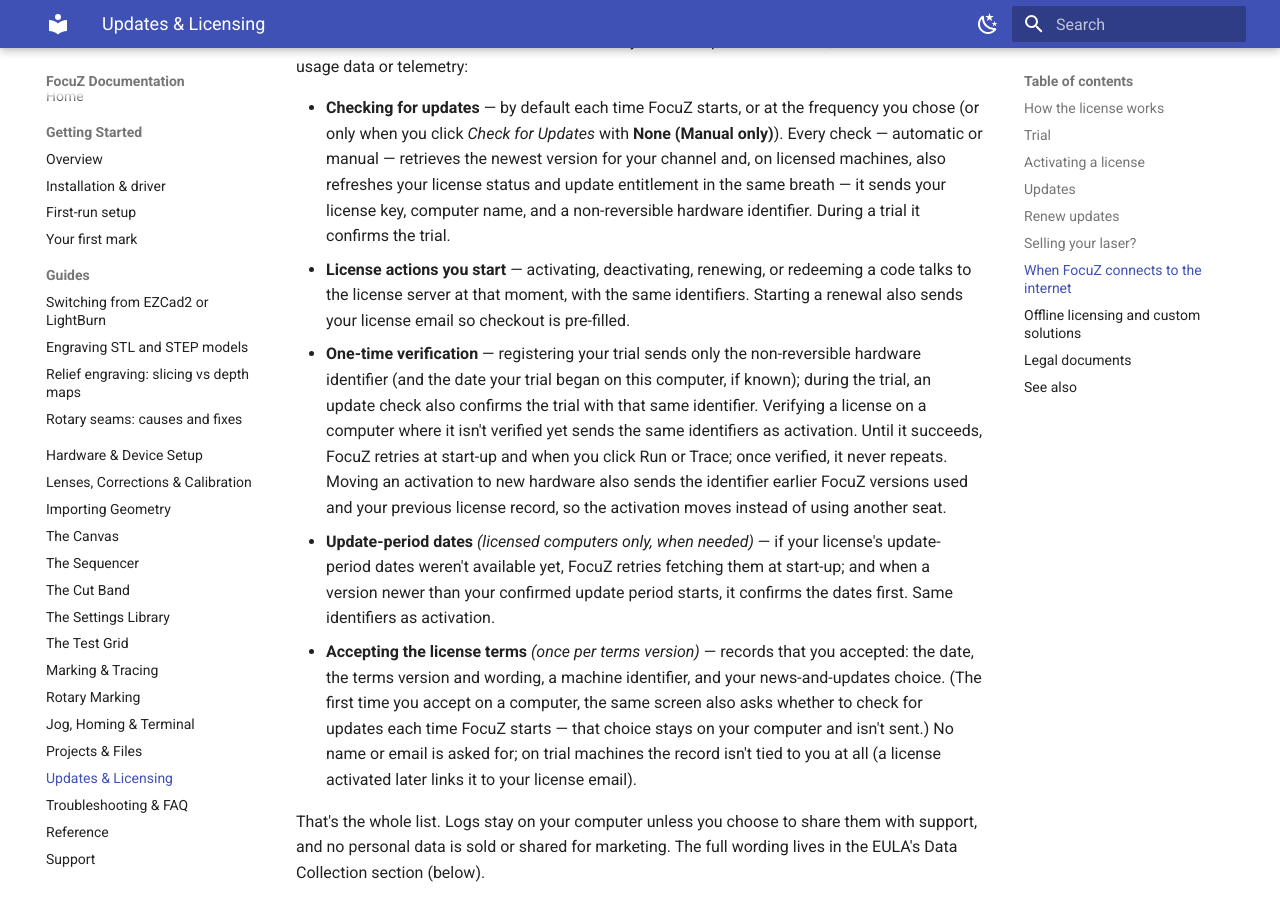
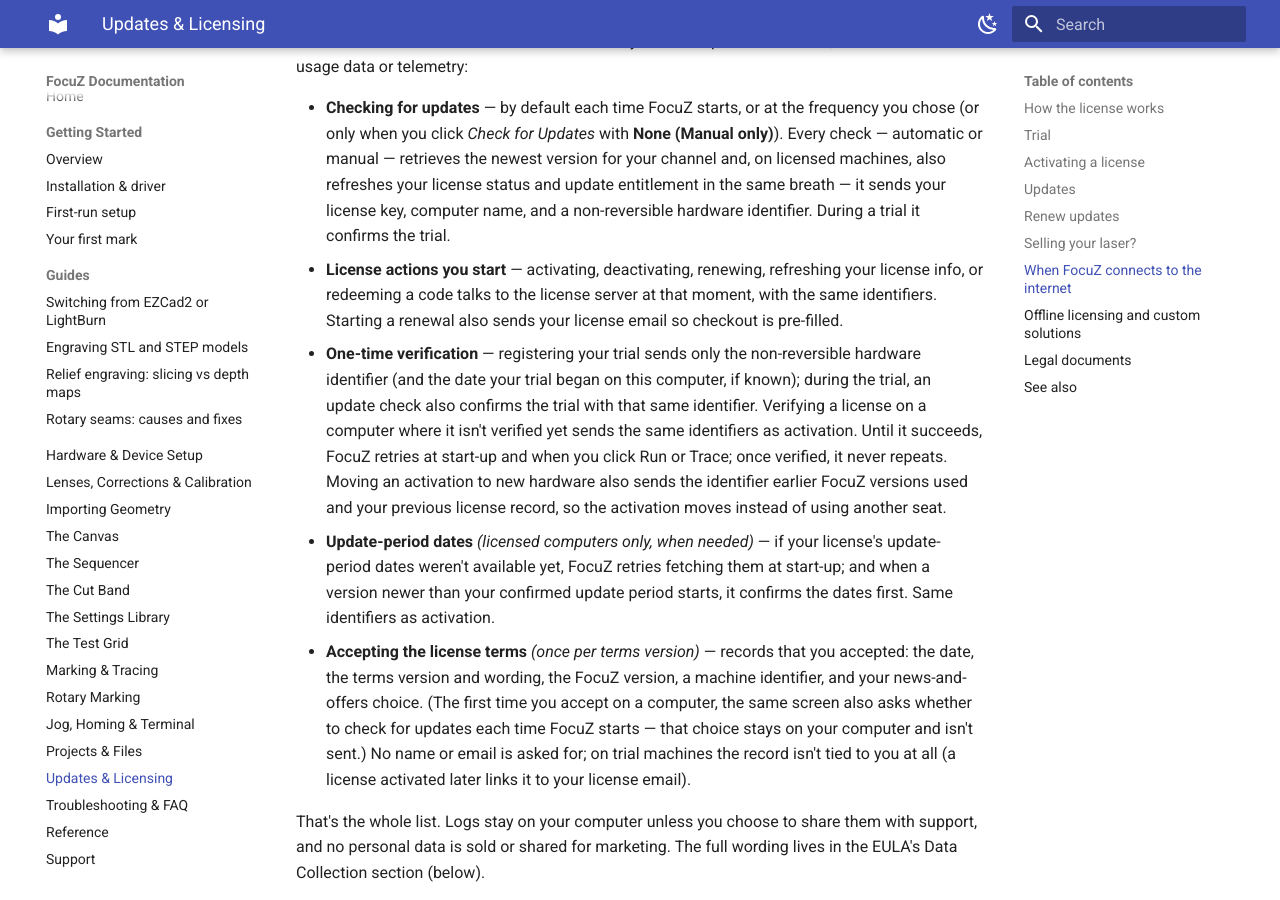
Before and after one commit to Lokahi-Shop/focuz-docs, an MkDocs documentation site: the page built from docs/updates-licensing.md, in a window 1280 px wide and 900 px high, scrolled down 2914 px. Built offline with MkDocs 1.6.1 and Material for MkDocs 9.7.7, drawn with Linux system fonts in a browser that asks for light colours.

Commit message:
Licensing: Refresh License Info listed, app version + news-and-offers in the acceptance record, update choice not in settings packages
Co-Authored-By: Claude Opus 5.5 <noreply@anthropic.com>

```diff
--- a/docs/updates-licensing.md
+++ b/docs/updates-licensing.md
@@ -111,7 +111,7 @@ usage data or telemetry:
   the newest version for your channel and, on licensed machines, also refreshes your license status and update
   entitlement in the same breath — it sends your license key, computer name, and a non-reversible hardware
   identifier. During a trial it confirms the trial.
-- **License actions you start** — activating, deactivating, renewing, or redeeming a code talks
+- **License actions you start** — activating, deactivating, renewing, refreshing your license info, or redeeming a code talks
   to the license server at that moment, with the same identifiers. Starting a renewal also sends
   your license email so checkout is pre-filled.
 - **One-time verification** — registering your trial sends only the non-reversible hardware
@@ -126,7 +126,7 @@ usage data or telemetry:
   version newer than your confirmed update period starts, it confirms the dates first. Same
   identifiers as activation.
 - **Accepting the license terms** *(once per terms version)* — records that you accepted: the
-  date, the terms version and wording, a machine identifier, and your news-and-updates choice.
+  date, the terms version and wording, the FocuZ version, a machine identifier, and your news-and-offers choice.
   (The first time you accept on a computer, the same screen also asks whether to check for updates
   each time FocuZ starts — that choice stays on your computer and isn't sent.)
   No name or email is asked for; on trial machines the record isn't tied to you at all (a
```
Also changed, not shown: docs/hardware-setup.md (+2 -1 lines).
